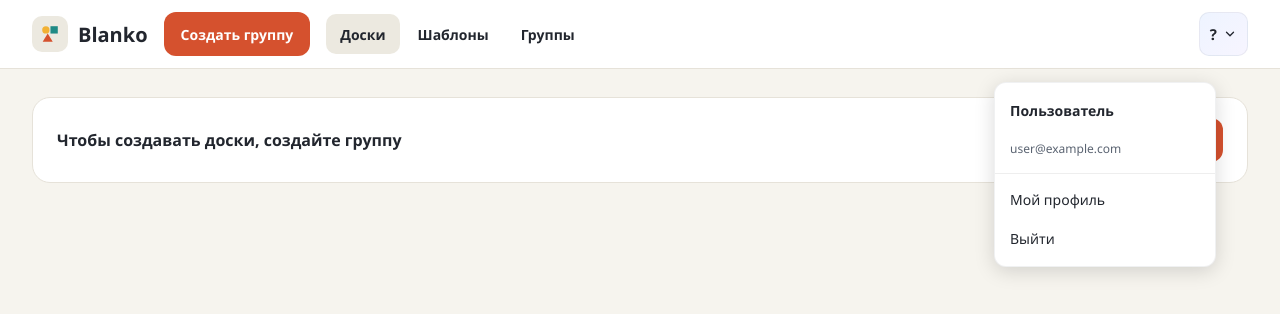
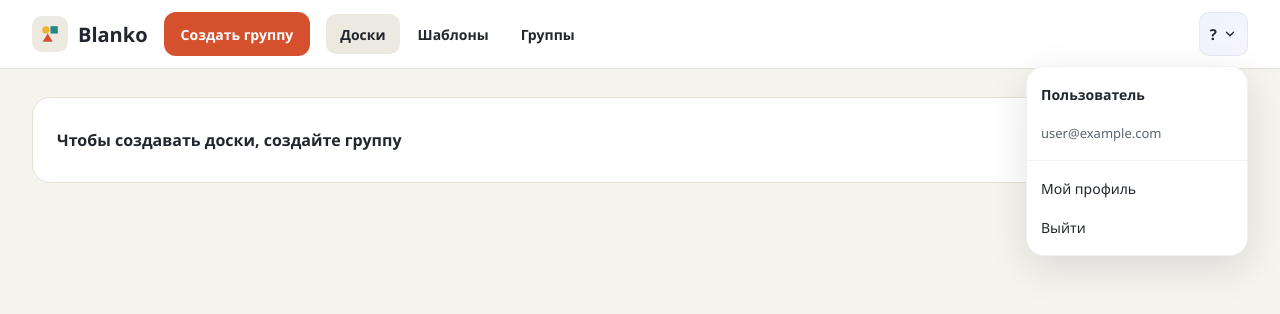
Before and after one commit to dvsnin/blanko, a React (Vite) app in the folder frontend/dashboard/: page / in a window 1280 px wide. Both pictures are taken after a click on the button "Профиль". Shown: the top 314 px of the page. Built offline with nearby package versions, Linux system fonts and the light colour scheme.

Commit message:
Profile menu: name and email are not clickable

```diff
--- a/frontend/dashboard/src/app.css
+++ b/frontend/dashboard/src/app.css
@@ -216,51 +216,6 @@ button, input, select, textarea { font: inherit; color: inherit; }
     white-space: nowrap;
 }
 
-/* ====== PROFILE MENU ====== */
-
-.profile-menu {
-    position: absolute;
-    top: 70px;
-    right: 32px;
-    width: 200px;
-    background: var(--surface);
-    border-radius: 12px;
-    box-shadow: 0 4px 20px rgba(0,0,0,0.15);
-    padding: 8px 0;
-    animation: fadeIn 0.15s ease-out;
-    z-index: 100;
-}
-
-.profile-menu .menu-item {
-    padding: 10px 15px;
-    cursor: pointer;
-    font-size: 14px;
-}
-
-.profile-menu .menu-item.header {
-    font-weight: 600;
-}
-
-.profile-menu .menu-item.small {
-    font-size: 12px;
-    color: var(--muted);
-}
-
-.profile-menu .menu-item:hover {
-    background: #f5f5f5;
-}
-
-.profile-menu hr {
-    border: none;
-    border-top: 1px solid #eee;
-    margin: 6px 0;
-}
-
-@keyframes fadeIn {
-    from { opacity: 0; transform: translateY(-5px); }
-    to { opacity: 1; transform: translateY(0); }
-}
-
 /* ====== UTILITIES ====== */
 
 .input-disabled {
--- a/frontend/dashboard/src/components/ProfileMenu.css
+++ b/frontend/dashboard/src/components/ProfileMenu.css
@@ -64,15 +64,24 @@
 .profile-menu hr { margin: 8px 0; border: none; border-top: 1px solid #f0f2f6; }
 
 .profile-menu .menu-item {
+    display: block;
+    box-sizing: border-box;
+    width: 100%;
     padding: 10px 14px;
+    font: inherit;
     font-size: 14px;
-    width: 100%;
+    color: var(--ink);
     text-align: left;
     background: transparent;
     border: none;
-    cursor: pointer;
+    overflow: hidden;
+    text-overflow: ellipsis;
+    white-space: nowrap;
 }
+/* Имя и почта - подпись, не пункт меню: без курсора и подсветки. */
 .profile-menu .menu-item.header { font-weight: 700; }
 .profile-menu .menu-item.small { font-size: 13px; color: var(--muted); }
-.profile-menu .menu-item:hover { background: #f6f9ff; }
+.profile-menu button.menu-item { cursor: pointer; }
+.profile-menu button.menu-item:hover,
+.profile-menu button.menu-item:focus-visible { background: #f6f9ff; outline: none; }
 .profile-avatar-btn.topbar-avatar { width: auto; min-width: 44px; padding: 0 10px; gap: 6px; }
```
